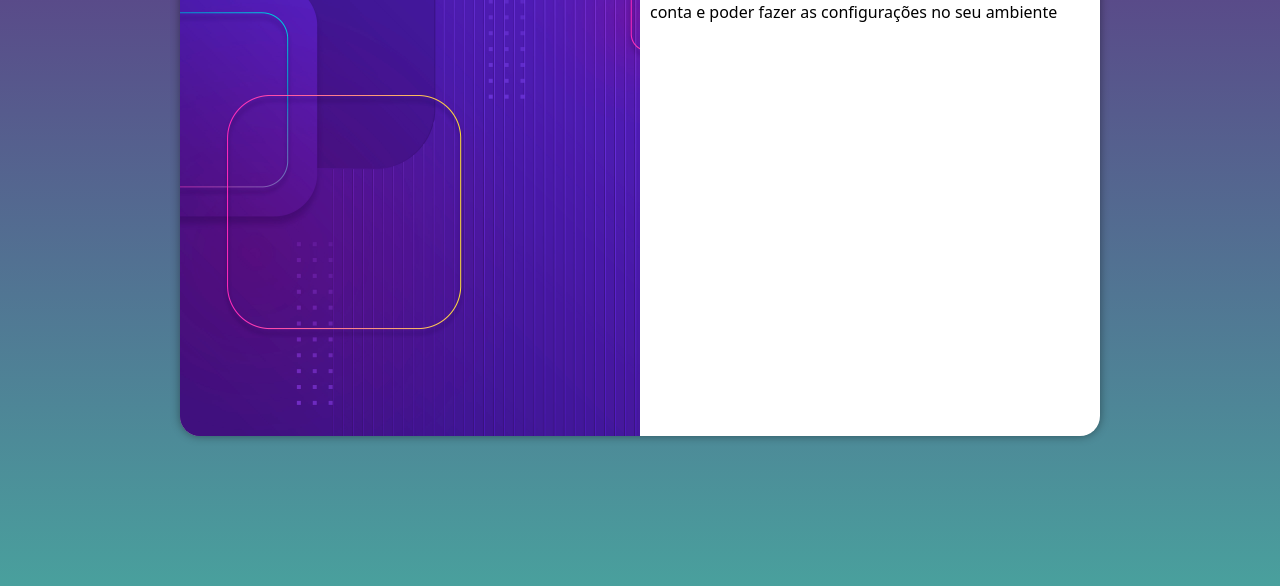
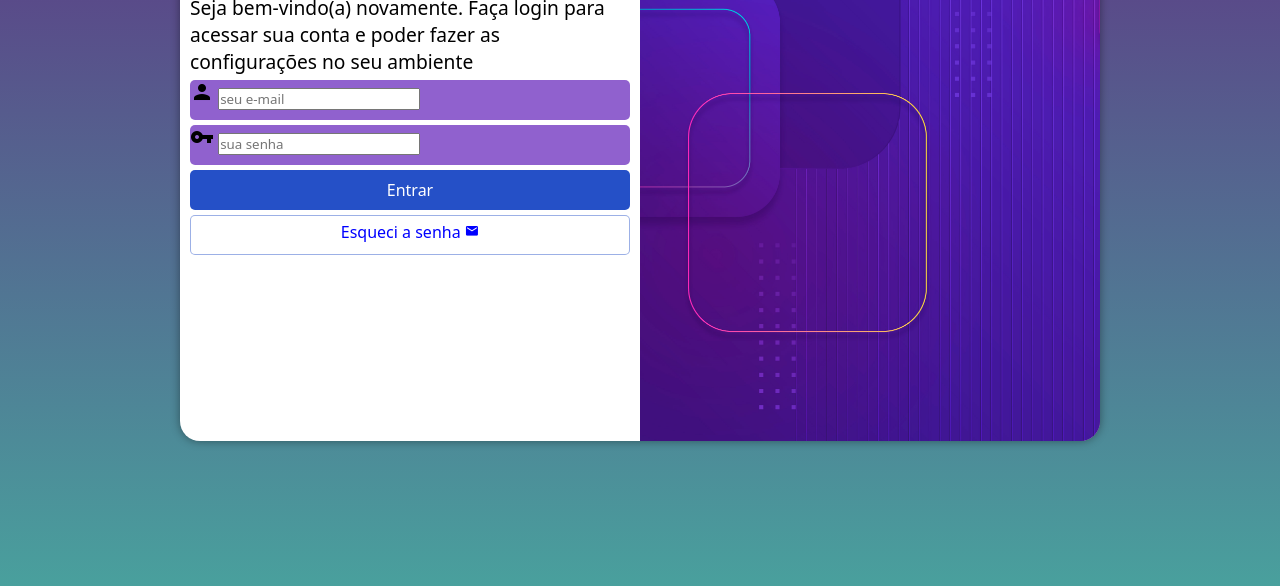
Before and after one commit to Elielson-Bernardo/projeto-login, a plain HTML site: page index.html in a window 1280 px wide. Shown: the part 214-800 px from the top of the page. Drawn offline with Linux system fonts and the light colour scheme.

Commit message:
formulario

```diff
--- a/estilos/media-query.css
+++ b/estilos/media-query.css
@@ -24,6 +24,12 @@
         float: right;
         width: 70%;
     }
+    div#formulario > h1 {
+        font-size: 2em;
+    }
+    div#formulario > p {
+        font-size: 1.2em;
+    }
 }
 
 @media screen and (min-width: 992px) {
@@ -34,12 +40,18 @@
         width: 920px;
     }
     section#login > div#imagem {
-        float: left;
+        float: right;
         width: 50%;
         height: 100%;
     }
     section#login > div#formulario {
-        float: right;
+        float: left;
         width: 50%;
     }
+    div#formulario > h1 {
+        font-size: 2em;
+    }
+    div#formulario > p {
+        font-size: 1.2em;
+    }
 }
--- a/estilos/style.css
+++ b/estilos/style.css
@@ -32,8 +32,8 @@
     overflow: hidden;
 
     background-color: white;
-    width: 250px;
-    height: 500px;
+    width: 260px;
+    height: 510px;
     border-radius: 20px;
     box-shadow: 0px 0px 10px rgba(0, 0, 0, 0.4);
 
@@ -51,5 +51,66 @@
 section#login > div#formulario {
     display: block;
     padding: 10px;
+}
 
+div#formulario > h1 {
+    text-align: center;
+    margin-bottom: 10px;
 }
+
+div#formulario > p {
+    font-size: 0.8em;
+}
+
+form > div.campo {
+    background-color: #530ab3a4;
+    display: block;
+    width: 100%;
+    height: 40px;
+    border-radius: 5px;
+    margin: 5px 0px;
+}
+
+div.campo > label {
+    display: none;
+}
+
+form > input[type=submit] {
+    display: block;
+    font-size: 1em;
+    width: 100%;
+    height: 40px;
+    background-color: #2550c7;
+    color: white;
+    border: none;
+    border-radius: 5px;
+    cursor: pointer;
+}
+
+form > input[type=submit]:hover {
+    background-color: #163077;
+}
+
+form > a.botao {
+    display: block;
+    text-align: center;
+    font-size: 1em;
+    width: 100%;
+    height: 40px;
+    padding-top: 5px;
+    margin-top: 5px;
+    background-color: white;
+    color: blue;
+    text-decoration: none;
+    border: 1px solid #2550c773;
+    border-radius: 5px;
+    cursor: pointer;
+}
+
+form > a.botao:hover {
+    background-color: #2550c788;
+}
+
+form > a.botao > i {
+    font-size: 0.9em;
+}
--- a/index.html
+++ b/index.html
@@ -4,6 +4,7 @@
     <meta charset="UTF-8">
     <meta name="viewport" content="width=device-width, initial-scale=1.0">
     <title>Login</title>
+    <link rel="stylesheet" href="https://fonts.googleapis.com/icon?family=Material+Icons">
     <link rel="stylesheet" href="estilos/style.css">
     <link rel="stylesheet" href="estilos/media-query.css">
 </head>
@@ -16,11 +17,22 @@
             <div id="formulario">
                 <h1>Login</h1>
                 <p>Seja bem-vindo(a) novamente. Faça login para acessar sua conta e poder fazer as configurações no seu ambiente</p>
+                <form action="login.php" method="post" autocomplete="on">
+                    <div class="campo">
+                        <i class="material-icons">person</i>
+                        <input type="email" name="login" id="ilogin" placeholder="seu e-mail" autocomplete="email" required maxlength="30">
+                        <label for="ilogin">Login</label>
+                    </div>
+                    <div class="campo">
+                        <i class="material-icons">vpn_key</i>
+                        <input type="password" name="senha" id="isenha" placeholder="sua senha" autocomplete="new-password" required minlength="8" maxlength="20">
+                        <label for="isenha">Senha</label>
+                    </div>
+                    <input type="submit" value="Entrar">
+                    <a href="esqueci.html" class="botao">Esqueci a senha <i class="material-icons">mail</i></a>
+                </form>
             </div>
         </section>
-        <form action="login.php" method="post">
-
-        </form>
     </main>
 </body>
 </html>
```
